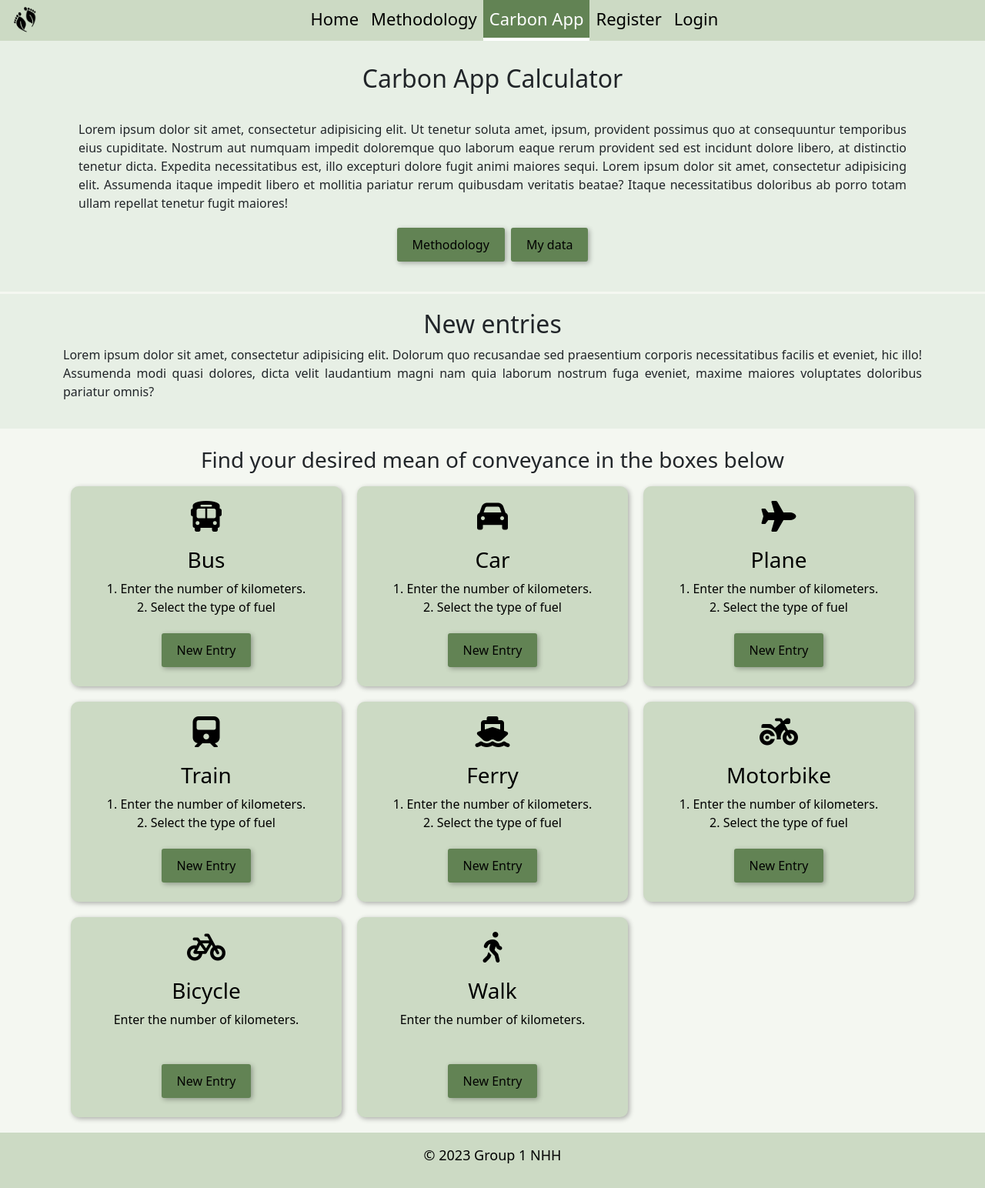
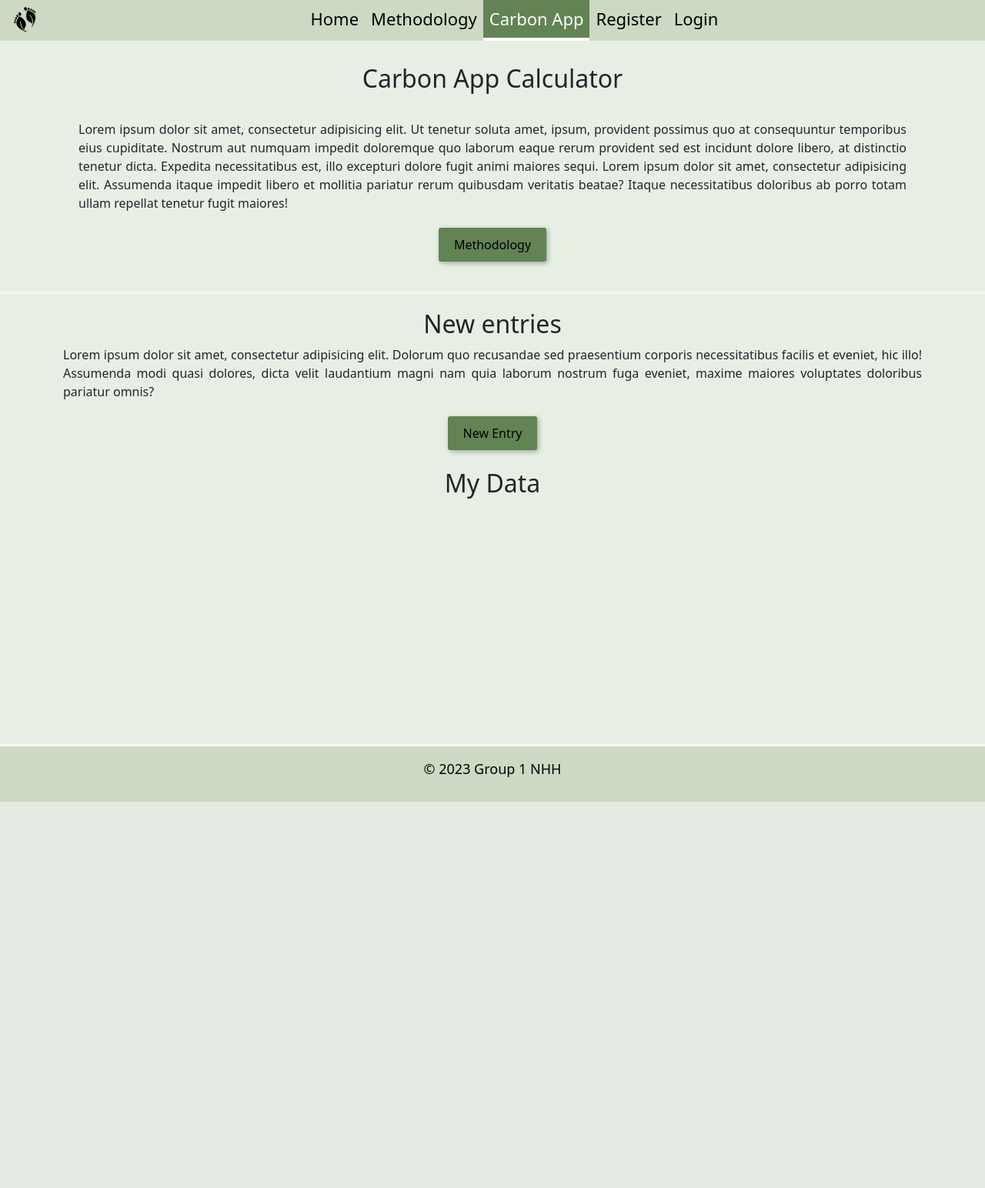
Before and after one commit to s203645/FOR19-final, a Flask app: page /carbon_app in a window 1280 px wide. Shown: the whole page at 77% size. After the commit the page ends 1042 px from the top, so only its background shows below. Run offline with Flask 2, Linux system fonts and the light colour scheme; data that the repository does not hold is empty; a map, chart or similar area stays blank; some libraries are stand-ins or nearby versions.

Commit message:
Started on the dashboard

```diff
--- a/app/carbon_app/routes.py
+++ b/app/carbon_app/routes.py
@@ -1,10 +1,11 @@
-from flask import render_template, Blueprint, request, redirect, url_for, flash
+from flask import render_template, Blueprint, request, redirect, url_for, flash, jsonify
 from app.models import Transport
 from app import db
 from datetime import timedelta, datetime
 from flask_login import login_required, current_user
 from app.carbon_app.forms import BusForm, CarForm, PlaneForm, FerryForm, MotorbikeForm, BicycleForm, WalkForm
 import flask
+
 
 carbon_app=Blueprint('carbon_app',__name__)
 
@@ -30,17 +31,57 @@ efch4={
         'Walk':{'No Fossil Fuel':0}
     }
 
+transport_dict = {
+    'bus': 'Bus',
+    'car': 'Car',
+    'plane': 'Plane',
+    'ferry': 'Ferry',
+    'motorcycle': 'Motorbike',
+    'bicycle': 'Bicycle',
+    'person-walking': 'Walk',
+    'train': 'Train'
+}
+
 @carbon_app.route("/carbon_app")
 def carbon_application():
     return render_template("carbon_app.html")
 
-@carbon_app.route("/my_data")
-def my_data():
-    return render_template("my_data.html")
+@carbon_app.route("/my_data/<arg>")
+def my_data(arg):
+    if int(arg) == 1:
+        emissions_by_transport = db.session.query(db.func.sum(Transport.total), Transport.transport). \
+            filter(Transport.date > (datetime.now() - timedelta(days=5))).filter_by(user_id=current_user.id). \
+            group_by(Transport.transport).order_by(Transport.transport.asc()).all()
+        emissions_by_transport_dict = {'labels': [], 'values': []}
+        for i in emissions_by_transport:
+            emissions_by_transport_dict['labels'].append(i[1])
+            emissions_by_transport_dict['values'].append(i[0])
+        return jsonify(emissions_by_transport_dict)
+    elif int(arg) == 2:
+        emissions_by_date = db.session.query(db.func.sum(Transport.total), Transport.date). \
+            filter(Transport.date > (datetime.now() - timedelta(days=5))).filter_by(user_id=current_user.id). \
+            group_by(Transport.date).order_by(Transport.date.asc()).all()
+        over_time_emissions = {'labels': [], 'values': []}
+        for total, date in emissions_by_date:
+            over_time_emissions['labels'].append(date.strftime("%m-%d-%y"))
+            over_time_emissions['values'].append(total)
+        print(over_time_emissions)
+        return jsonify(over_time_emissions)
 
-@carbon_app.route("/new_entry", methods=['GET', 'POST'])
-def new_entry():
+
+    #return jsonify(emissions_by_transport_dict)
+
+@carbon_app.route("/newEntry", methods=['GET', 'POST'])
+@login_required
+def newEntry():
     if request.method == 'POST':
-        data = request.form['data']
+        data = request.form
+        transport = transport_dict[data['transport']]
+        co2 = float(data['kms']) * efco2[transport][data['fuel']]
+        ch4 = float(data['kms']) * efch4[transport][data['fuel']]
+        emissions = Transport(data['kms'],transport, data['fuel'], co2, ch4, co2+ch4, current_user.id)
+        db.session.add(emissions)
+        db.session.commit()
+        return jsonify({'success': "Data received successfully!"})
 
     return render_template("new_entry.html")
--- a/app/models.py
+++ b/app/models.py
@@ -56,7 +56,7 @@ class Transport(db.Model):
     total = db.Column(db.Float)
     user_id = db.Column(db.Integer, db.ForeignKey(User.id), nullable=False)
 
-    def __init__(self, kms, transport, fuel, date, co2, ch4, total, user_id):
+    def __init__(self, kms, transport, fuel, co2, ch4, total, user_id):
         self.kms = kms
         self.transport = transport
         self.fuel =fuel
--- /dev/null
+++ b/app/static/newEntry.js
@@ -0,0 +1,129 @@
+const transport = document.getElementById('transport');
+const transport_icon = document.getElementById('transport_icon');
+const newEntryButton = document.getElementById('newEntryButton');
+
+transport.addEventListener('change', (event) => {
+    console.log(event.target.value);
+    transport_icon.classList = "fa-solid fa-" + event.target.value;
+});
+
+newEntryButton.addEventListener('click', (event) => {
+    newEntry();
+});
+
+const newEntry = () => {
+    $.ajax({
+        url: '/newEntry',
+        type: 'POST',
+        data: {
+            transport: document.getElementById('transport').value,
+            kms: document.getElementById('kms').value,
+            fuel: document.getElementById('fuel').value,
+
+        },
+        success: function (response) {
+            console.log(response);
+            refresh()
+        }
+    });
+};
+
+
+Chart.scaleService.updateScaleDefaults('linear', {
+    ticks: {
+        min: 0
+    }
+});
+
+$(document).ready(function () {
+    emissions_by_transport();
+    over_time_emissions();
+});
+
+const emissions_by_transport = () =>{
+    const ctx = document.getElementById('emissions_by_transport').getContext('2d');
+    let chart = null;
+
+    fetch('/my_data/1')
+        .then(response => response.json())
+        .then(data => {
+            chart = new Chart(ctx, {
+                type: 'pie',
+                data: {
+                    labels: data.labels,
+                        datasets: [{
+                            data: data.values,
+                            backgroundColor: ['#9ac2be', '#f2e3b6', '#f2c299',
+                                '#f2935c', '#5fd9cd', '#f2d95c', '#f2b84b', '#f27979' ],
+
+                            borderWidth: 1,
+                            hoverBorderColor: "black",
+                            hoverBorderWidth: 2,
+                            hoverBackgroundColor: 'rgba(154, 245, 140)',
+                            pointHoverRadius: 5
+                        }],
+                    },
+                    options: {
+                            title: {
+                                display: true,
+                                    text: "Emissions by type of transport (5 last days)",
+                                        fontColor: "black",
+                                        fontSize: 20,
+                            },
+                            legend: {
+                                position: "right",
+                                    labels: {
+                                    fontColor: "black"
+                                },
+                                display: true,
+                            },
+
+                            elements: {
+                                hitRadius: 3,
+                            }
+                    }
+                })
+            })
+        .catch(err => {
+            console.log(err);
+        });
+}
+
+
+const over_time_emissions = () =>{
+    const ctx = document.getElementById('over_time_emissions').getContext('2d');
+    let chart = null;
+    fetch('/my_data/2')
+        .then(response => response.json())
+        .then(data => {
+            chart = new Chart(ctx, {
+                type: 'line',
+                data:
+                    {
+                        labels: data.labes,
+                        datasets: [
+                            {
+                            label: "Individual Emissions (5 past days)",
+                            data: data.values,
+                            fill: false,
+                            borderColor: '#5fd9cd',
+                            lineTension: 0.1
+                            }
+                    ]
+                    },
+                    options: {}
+                });
+            })
+        .catch(err => {
+            console.log(err);
+        });
+}
+
+
+
+
+
+
+const refresh = () => {
+    emissions_by_transport();
+}
--- a/app/templates/carbon_app.html
+++ b/app/templates/carbon_app.html
@@ -25,7 +25,7 @@
                         Lorem ipsum dolor sit amet, consectetur adipisicing elit. Assumenda itaque impedit libero et mollitia pariatur rerum quibusdam veritatis beatae? Itaque necessitatibus doloribus ab porro totam ullam repellat tenetur fugit maiores!
                       </p>
                       <a href="{{url_for('methodology.methodology_m')}}" class="btn" style="color: black; text-decoration: none;">Methodology</a>
-                      <a href="{{url_for('carbon_app.my_data')}}" class="btn" style="color: black; text-decoration: none;">My data</a>
+
                     </div>
                   </div>
             </div>
@@ -56,112 +56,28 @@
             <p>
               Lorem ipsum dolor sit amet, consectetur adipisicing elit. Dolorum quo recusandae sed praesentium corporis necessitatibus facilis et eveniet, hic illo! Assumenda modi quasi dolores, dicta velit laudantium magni nam quia laborum nostrum fuga eveniet, maxime maiores voluptates doloribus pariatur omnis?
             </p>
+            <div class="section_container_buttons_carbon_app_new_entry_main">
+              <a class="btn_carbon_app_new_entry_main" data-bs-toggle="modal" data-bs-target="#new_entry"> New Entry </a> <!-- bs-target links to the id of the modal-->
+            </div>
+          </div>
+        </section>
+
+        <section class="section_header">
+          <div class="container">
+            <div class="home">
+              <h2 class="text">My Data</h2>
+            </div>
+            <div class="container">
+              <div class="box">
+                  <canvas id="emissions_by_transport"></canvas>
+              </div>
+              <div class="box">
+                  <canvas id="over_time_emissions"></canvas>
+              </div>
           </div>
         </section>
 
 
-    <!-- carbon_app_new_entry_main -->
-    <section class="section_carbon_app_new_entry_main">
-      <div class="container">
-
-        <div class="carbon_app_new_entry_main" style="display:block;">
-          <br>
-          <h3 style="text-align:center;">Find your desired mean of conveyance in the boxes below</h3>
-        </div>
-
-        <div class="carbon_app_new_entry_main">
-            <div class="box">
-              <div class="h1 mb-3" style="text-align: center;">
-                  <i class="fa-solid fa-bus"></i>
-              </div>
-              <h3>Bus</h3>
-              <p class="instructions_calculator">1. Enter the number of kilometers. <br> 2. Select the type of fuel
-              </p>
-              <div class="section_container_buttons_carbon_app_new_entry_main">
-                <a class="btn_carbon_app_new_entry_main">New Entry</a>
-              </div>
-            </div>
-            <div class="box">
-              <div class="h1 mb-3" style="text-align: center;">
-                  <i class="fa-solid fa-car"></i>
-              </div>
-              <h3>Car</h3>
-              <p class="instructions_calculator">1. Enter the number of kilometers. <br> 2. Select the type of fuel
-              </p>
-              <div class="section_container_buttons_carbon_app_new_entry_main">
-                <a class="btn_carbon_app_new_entry_main">New Entry</a>
-              </div>
-            </div>
-            <div class="box">
-              <div class="h1 mb-3" style="text-align: center;">
-                  <i class="fa-solid fa-plane"></i>
-              </div>
-              <h3>Plane</h3>
-              <p class="instructions_calculator">1. Enter the number of kilometers. <br> 2. Select the type of fuel
-              </p>
-              <div class="section_container_buttons_carbon_app_new_entry_main">
-                <a class="btn_carbon_app_new_entry_main" data-bs-toggle="modal" data-bs-target="#new_entry"> New Entry </a> <!-- bs-target links to the id of the modal-->
-              </div>
-            </div>
-            <div class="box">
-              <div class="h1 mb-3" style="text-align: center;">
-                <i class="fa-solid fa-train"></i>
-              </div>
-              <h3>Train</h3>
-              <p class="instructions_calculator">1. Enter the number of kilometers. <br> 2. Select the type of fuel
-              </p>
-              <div class="section_container_buttons_carbon_app_new_entry_main">
-                <a class="btn_carbon_app_new_entry_main">New Entry</a>
-              </div>
-            </div>
-            <div class="box">
-              <div class="h1 mb-3" style="text-align: center;">
-                  <i class="fa-solid fa-ship"></i>
-              </div>
-              <h3>Ferry</h3>
-              <p class="instructions_calculator">1. Enter the number of kilometers. <br> 2. Select the type of fuel
-              </p>
-              <div class="section_container_buttons_carbon_app_new_entry_main">
-                <a class="btn_carbon_app_new_entry_main">New Entry</a>
-              </div>
-            </div>
-            <div class="box">
-              <div class="h1 mb-3" style="text-align: center;">
-                <i class="fa-solid fa-motorcycle"></i>
-              </div>
-              <h3>Motorbike</h3>
-              <p class="instructions_calculator">1. Enter the number of kilometers. <br> 2. Select the type of fuel
-              </p>
-              <div class="section_container_buttons_carbon_app_new_entry_main">
-                <a class="btn_carbon_app_new_entry_main">New Entry</a>
-              </div>
-            </div>
-            <div class="box">
-              <div class="h1 mb-3" style="text-align: center;">
-                <i class="fa-solid fa-bicycle"></i>
-              </div>
-              <h3>Bicycle</h3>
-              <p class="instructions_calculator">Enter the number of kilometers.
-              </p>
-              <div class="section_container_buttons_carbon_app_new_entry_main">
-                <a class="btn_carbon_app_new_entry_main">New Entry</a>
-              </div>
-            </div>
-            <div class="box">
-              <div class="h1 mb-3" style="text-align: center;">
-                <i class="fa-solid fa-person-walking"></i>
-              </div>
-              <h3>Walk</h3>
-              <p class="instructions_calculator">Enter the number of kilometers.
-              </p>
-              <div class="section_container_buttons_carbon_app_new_entry_main">
-                <a class="btn_carbon_app_new_entry_main">New Entry</a>
-              </div>
-            </div>
-        </div>
-
-      </div>
-    </section>
 
      <!-- Modal -->
      <div class="modal fade" id="new_entry" tabindex="-1" aria-labelledby="exampleModalLabel" aria-hidden="true">
@@ -173,25 +89,24 @@
           </div>
           <div class="modal-body">
             <div class="h1 mb-3" style="text-align: center;">
-              <i class="fa-solid fa-person-walking"></i>
+              <i id="transport_icon" class="fa-solid fa-road"></i>
             </div>
             <label for="transport">Choose a car:</label>
             <select id="transport">
               <option selected disabled>Choose a transport midle</option>
-              <option value="Car">Car</option>
-              <option value="Car">Car</option>
-              <option value="Bus">Bus</option>
-              <option value="Plane">Plane</option>
-              <option value="Ferry">Ferry</option>
-              <option value="Motorbike">Motorbike</option>
-              <option value="Bicycle">Bicycle</option>
-              <option value="Walk">Walk</option>
-              <option value="Train">Train</option>
+              <option value="car">Car</option>
+              <option value="bus">Bus</option>
+              <option value="plane">Plane</option>
+              <option value="ferry">Ferry</option>
+              <option value="motorcycle">Motorbike</option>
+              <option value="bicycle">Bicycle</option>
+              <option value="person-walking">Walk</option>
+              <option value="train">Train</option>
             </select>
             <label for="kms">Enter the number of kilometers</label>
             <input type="number" id="kms" name="kms">
-            <label for="transport">Choose a car:</label>
-            <select id="transport">
+            <label for="fuel">Choose a car:</label>
+            <select id="fuel">
               <option selected disabled>Choose a fuel type</option>
               <option value="Diesel">Diesel</option>
               <option value="CNG">CNG</option>
@@ -201,12 +116,13 @@
             </select>
           </div>
           <div class="modal-footer">
-          <button type="button" class="btn btn-danger" data-bs-dismiss="modal">Cancle</button>
-          <button type="button" class="btn btn-success" data-bs-dismiss="modal">Submit</button>
+          <button type="button" class="btn btn-danger" data-bs-dismiss="modal">Cancel</button>
+          <button type="button" class="btn btn-success" id="newEntryButton" data-bs-dismiss="modal">Submit</button>
           </div>
       </div>
       </div>
     </div>
+    <script src="/static/newEntry.js" crossorigin="anonymous"></script>
 
     {% endblock %}
 
--- a/app/templates/template.html
+++ b/app/templates/template.html
@@ -8,7 +8,7 @@
   <link href="https://cdn.jsdelivr.net/npm/bootstrap@5.0.2/dist/css/bootstrap.min.css" rel="stylesheet" integrity="sha384-EVSTQN3/azprG1Anm3QDgpJLIm9Nao0Yz1ztcQTwFspd3yD65VohhpuuCOmLASjC" crossorigin="anonymous">
   <script src="https://cdn.jsdelivr.net/npm/bootstrap@5.0.2/dist/js/bootstrap.bundle.min.js" integrity="sha384-MrcW6ZMFYlzcLA8Nl+NtUVF0sA7MsXsP1UyJoMp4YLEuNSfAP+JcXn/tWtIaxVXM" crossorigin="anonymous"> </script>
   <!-- JQuery-->
-  <script src="https://code.jquery.com/jquery-3.5.1.slim.min.js" integrity="sha384-DfXdz2htPH0lsSSs5nCTpuj/zy4C+OGpamoFVy38MVBnE+IbbVYUew+OrCXaRkfj" crossorigin="anonymous"></script>
+  <script src="https://code.jquery.com/jquery-3.5.1.min.js"></script>
   <!-- Custome css and JS-->
   <link rel="stylesheet" href="{{url_for('static', filename='custome.css')}}">
   <script src="/static/customScript.js" crossorigin="anonymous"></script>
@@ -18,6 +18,9 @@
 
   <!-- Font Awesome-->
   <link rel="stylesheet" href="https://cdnjs.cloudflare.com/ajax/libs/font-awesome/6.2.1/css/all.min.css" integrity="sha512-MV7K8+y+gLIBoVD59lQIYicR65iaqukzvf/nwasF0nqhPay5w/9lJmVM2hMDcnK1OnMGCdVK+iQrJ7lzPJQd1w==" crossorigin="anonymous" referrerpolicy="no-referrer" />
+
+  <!--For the plots-->
+  <script src="https://cdn.jsdelivr.net/npm/chart.js@2.8.0"></script>
 </head>
 
 <body>
```
Also changed, not shown: app/static/customScript.js (added).
